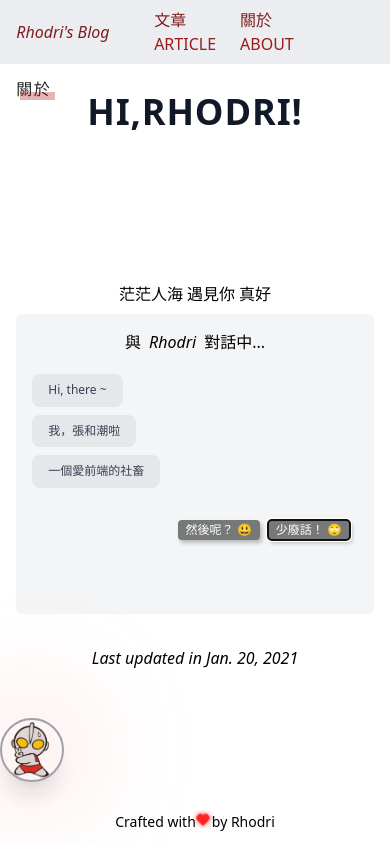
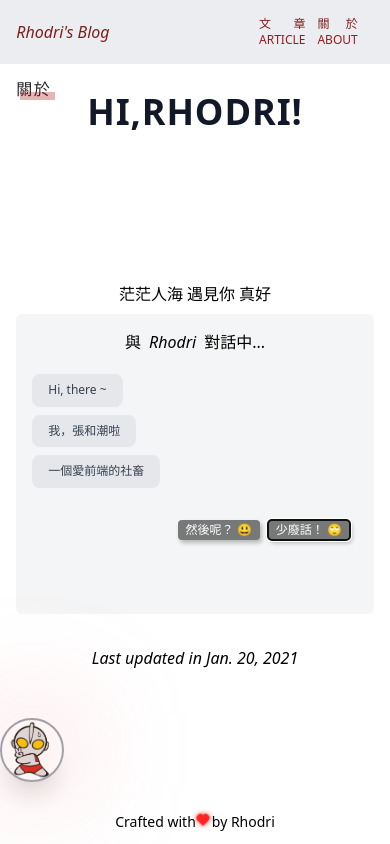
Before and after one commit to Rhodri-hc/Rhodri-react, a React (Create React App) app: page / in a window 390 px wide. Built offline with nearby package versions, Linux system fonts and the light colour scheme.

Commit message:
完善頂部欄

```diff
--- a/src/App.js
+++ b/src/App.js
@@ -1,6 +1,6 @@
 import React, { Component } from "react";
 import About from './views/about/About';
-import { CreaterHeart, Ultraman } from './style'
+import { CreaterHeart, Ultraman, TitleNav } from './style'
 import Draggable from 'react-draggable';
 import "./styles/tailwind.css";
 
@@ -14,13 +14,13 @@ class App extends Component {
               Rhodri's Blog
             </i>
 
-            <div className="flex mr-14">
-              <div className=" flex flex-col mr-6">
-                <p className="text-justify">文章</p>
+            <div className="flex mr-1 sm:mr-1 md:mr-14 text-xs sm:text-sm  md:text-base">
+              <div className=" flex flex-col mr-3 sm:mr-3 md:mr-6 cursor-pointer">
+                <TitleNav >文章</TitleNav>
                 <span className="text-red-800">ARTICLE</span>
               </div>
-              <div className=" flex flex-col mr-6">
-                <p>關於</p>
+              <div className=" flex flex-col mr-3 sm:mr-3 md:mr-6 cursor-pointer">
+                <TitleNav>關於</TitleNav>
                 <span className="text-red-800">ABOUT</span>
               </div>
             </div>
--- a/src/style.js
+++ b/src/style.js
@@ -72,3 +72,7 @@ export const Ultraman = styled.div`
     background-size: 200% 200%;
     animation: ${animateGlow} 5s ease infinite;
 `
+
+export const TitleNav = styled.p`
+    text-align-last: justify;
+`
```
Also changed, not shown: 1 other file (tests, documents, lock files or other folders).
